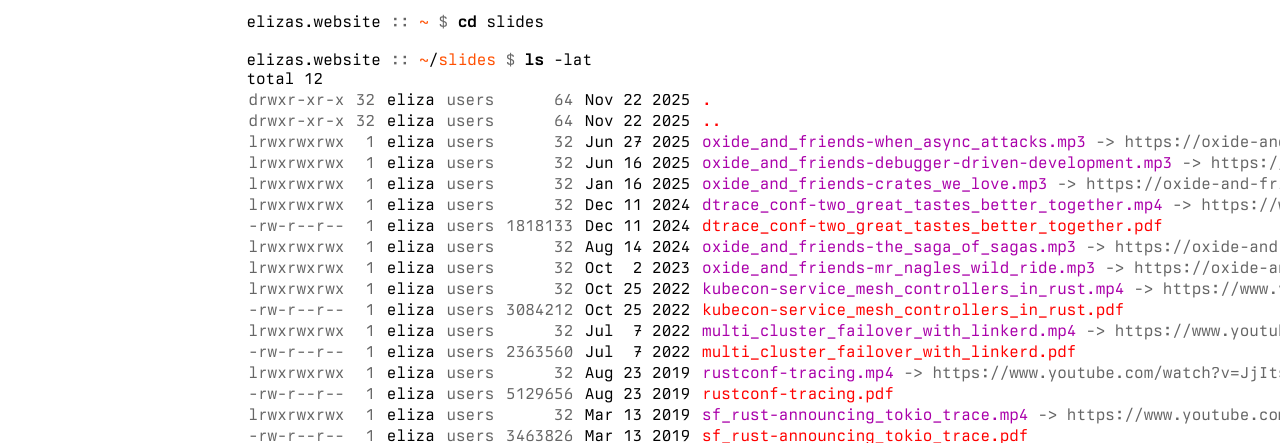
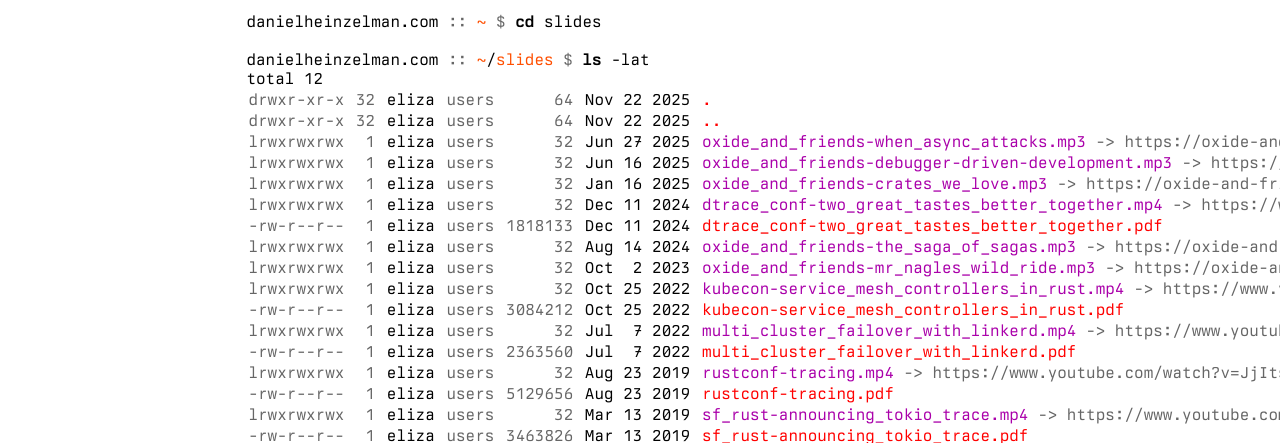
Before and after one commit to dheinzelman/dheinzelman.github.io, a Jekyll site: the page built from slides/index.md, in a window 1280 px wide, cut to the strip 133-576 px from the top of the page. Built offline with Jekyll 4.4.1, drawn with Linux system fonts in a browser that asks for light colours; some web fonts are replaced.

Commit message:
Fixed the terminal prompt name in term-prompt.html

```diff
--- a/_includes/term-prompt.html
+++ b/_includes/term-prompt.html
@@ -4,7 +4,7 @@
     * pwd (string) - The current working directory
     * cmd (string) - The command that was executed
 {% endcomment %}
-<span class="prompt host"><a href = "/">elizas.website</a></span>
+<span class="prompt host"><a href = "/">danielheinzelman.com</a></span>
 <span class="prompt path">
         <a href = "/">~</a>{% if include.pwd %}<a href = "/{{include.pwd}}" class="dir">{{include.pwd}}</a>{% endif %}
 </span>
```
